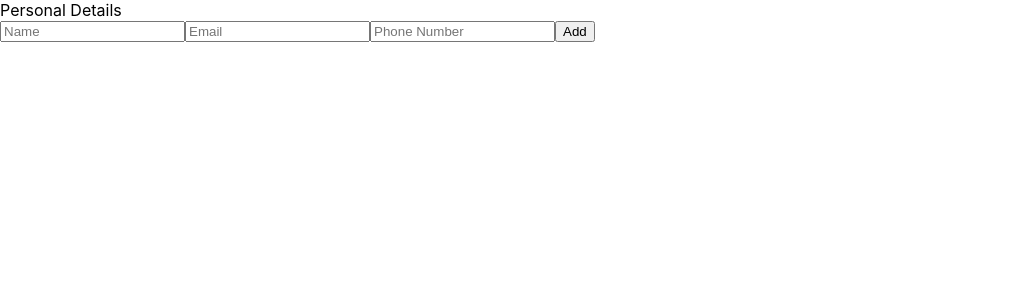
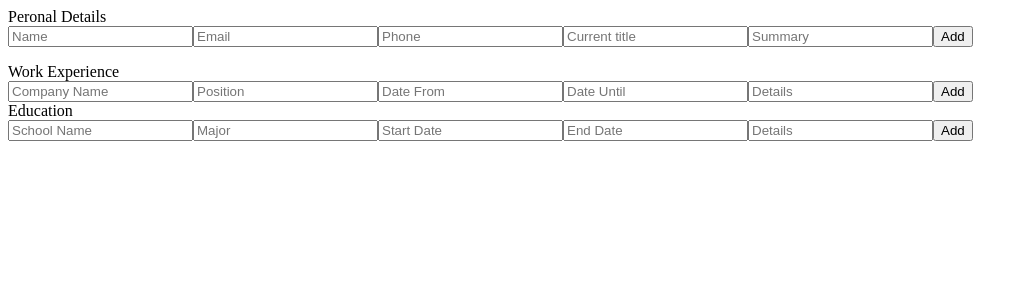
Before and after one commit to yabetsg/resume-builder, a React (Create React App) app: page / in a window 1280 px wide. Shown: the top 300 px of the page, without its empty margins (0-1036 px from the left). Built offline with nearby package versions, Linux system fonts and the light colour scheme.

Commit message:
Add Field, Experience and Education components

```diff
--- a/src/App.js
+++ b/src/App.js
@@ -1,72 +1,142 @@
-import logo from './logo.svg';
-import './App.css';
-import  Personal from './components/Personal';
-import React, { Component } from "react";
-import PersonalOverview from './components/PersonalOverview';
-import uniqid from 'uniqid';
- export default class App extends Component{
-    constructor(props){
+
+import "./styles/App.css";
+import Personal from "./components/Personal";
+import React, { Component, useRef } from "react";
+import PersonalOverview from "./components/PersonalOverview";
+import Experience from "./components/Experience";
+import Education from "./components/Education";
+
+export default class App extends Component {
+  constructor(props) {
     super(props);
     this.state = {
-            input : {name:'',email:'',phone:''},
-            inputs:{
-                personal:[]
-            }
-        }
+      input: { name: "", email: "", phone: "", currentTitle: "", summary: "" },
+      inputs: {
+        personal: [],
+      },
+    };
     this.onChange = this.onChange.bind(this);
     this.onSubmit = this.onSubmit.bind(this);
   }
 
-    onChange(e){
-      const {name,email,phone} = this.state.input;
-     switch(e.target.className){
-      case 'name':
+  onChange(e) {
+    const { name, email, phone, currentTitle, summary } = this.state.input;
+    switch (e.target.className) {
+      case "name":
         this.setState({
-           input:{name:e.target.value,email:email,phone:phone}
+          input: {
+            name: e.target.value,
+            email: email,
+            phone: phone,
+            currentTitle: currentTitle,
+            summary: summary,
+          },
         });
 
         break;
 
-      case 'email':
+      case "email":
         this.setState({
-          input:{name:name,email:e.target.value,phone:phone}
+          input: {
+            name: name,
+            email: e.target.value,
+            phone: phone,
+            currentTitle: currentTitle,
+            summary: summary,
+          },
         });
 
         break;
 
-      case 'phone':
+      case "phone":
         this.setState({
-          input:{name:name,email:email,phone:e.target.value}
+          input: {
+            name: name,
+            email: email,
+            phone: e.target.value,
+            currentTitle: currentTitle,
+            summary: summary,
+          },
         });
         break;
-      default:{
-        console.log('?');
+      case "current-title":
+        this.setState({
+          input: {
+            name: name,
+            email: email,
+            phone: phone,
+            currentTitle: e.target.value,
+            summary: summary,
+          },
+        });
+        break;
+      case "summary":
+        this.setState({
+          input: {
+            name: name,
+            email: email,
+            phone: phone,
+            currentTitle: currentTitle,
+            summary: e.target.value,
+          },
+        });
+        break;
+      default: {
+        this.setState({
+          input: {
+            name: name,
+            email: email,
+            phone: phone,
+            currentTitle: currentTitle,
+            summary: summary,
+          },
+        });
       }
     }
-
-
   }
-    onSubmit(e){
+  onSubmit(e) {
+    const { name, email, phone, currentTitle, summary } = this.state.input;
     e.preventDefault();
 
     this.setState({
-            inputs:{
-                personal:this.state.inputs.personal.concat(this.state.input.name,this.state.input.email,this.state.input.phone)
+      inputs: {
+        personal: this.state.inputs.personal.concat(
+          name,
+          email,
+          phone,
+          currentTitle,
+          summary
+        ),
       },
-            input:{
-              id:uniqid()
-            }
+      input: { name: "", email: "", phone: "", currentTitle: "", summary: "" },
+    });
+    console.log();
 
-        })
     console.log(this.state);
   }
-    render(){
-        return(
+  render() {
+    const { name, email, phone, currentTitle, summary } = this.state.input;
+    return (
       <>
-           <Personal onChange={this.onChange} onSubmit={this.onSubmit}></Personal>
+        <Personal
+          onSubmit={this.onSubmit}
+          onChange={this.onChange}
+          nameValue={name}
+          emailValue={email}
+          phoneValue={phone}
+          currentTitleValue={currentTitle}
+          summaryValue={summary}
+        ></Personal>
         <PersonalOverview inputs={this.state.inputs}></PersonalOverview>
+        <Experience
+          onSubmit={this.onSubmit}
+          onChange={this.onChange}
+        ></Experience>
+        <Education
+          onSubmit={this.onSubmit}
+          onChange={this.onChange}
+        ></Education>
       </>
-
     );
   }
 }
--- /dev/null
+++ b/src/components/Education.js
@@ -0,0 +1,33 @@
+import { Component } from "react";
+import Field from "./Field";
+
+export default class Education extends Component{
+    constructor(props){
+        super(props)
+    }
+    render(){
+        const {onChange, onSubmit} = this.props;
+        return(
+            <section>
+                <Field
+                header = "Education"
+                 placeholder1="School Name"
+          placeholder2="Major"
+          placeholder3="Start Date"
+          placeholder4="End Date"
+          placeholder5 = "Details"
+           className1="school-name"
+          className2="major"
+          className3="start-date"
+          className4="end-date"
+          className5="education-detail"
+
+          onChange={onChange}
+          onSubmit={onSubmit}
+          ></Field>
+            </section>
+        );
+    }
+
+
+}
--- /dev/null
+++ b/src/components/Experience.js
@@ -0,0 +1,32 @@
+import { Component } from "react";
+import Field from "./Field";
+
+export default class Experience extends Component{
+    constructor(props){
+        super(props)
+    }
+    render(){
+        const {onChange, onSubmit} = this.props;
+        return(
+            <section>
+                <Field
+                header = "Work Experience"
+                 placeholder1="Company Name"
+          placeholder2="Position"
+          placeholder3="Date From"
+          placeholder4="Date Until"
+          placeholder5 = "Details"
+          className1="company-name"
+          className2="position"
+          className3="date-from"
+          className4="date-until"
+          className5="details"
+          onChange={onChange}
+          onSubmit={onSubmit}
+          ></Field>
+            </section>
+        );
+    }
+
+
+}
--- /dev/null
+++ b/src/components/Field.js
@@ -0,0 +1,28 @@
+import { Component } from "react";
+
+export default class Field extends Component{
+
+    constructor(props){
+        super(props);
+
+    }
+
+
+    render(){
+        const {onChange, onSubmit,header, value1, value2, value3, value4, value5, placeholder1,placeholder2,placeholder3, placeholder4 , placeholder5, className1, className2, className3, className4, className5} = this.props;
+        return(
+           <section>
+                <form onSubmit={onSubmit}>
+                <header> {header}</header>
+                <input placeholder={placeholder1}className={className1} onChange={onChange} value={value1} ></input>
+                <input placeholder={placeholder2} className={className2}  onChange={onChange} value={value2}></input>
+                <input placeholder={placeholder3} className={className3} onChange={onChange} value = {value3}></input>
+                <input placeholder={placeholder4} className={className4} onChange={onChange} value = {value4}></input>
+                <input placeholder={placeholder5} className={className5} onChange={onChange} value = {value5}></input>
+                <button type="submit">Add</button>
+                </form>
+           </section>
+        );
+    }
+
+}
--- a/src/components/Personal.js
+++ b/src/components/Personal.js
@@ -1,26 +1,38 @@
 import React, { Component } from "react";
 
 import uniqid from "uniqid";
+import Field from "./Field";
 
-export default class Personal extends Component{
-
-    constructor(props){
+export default class Personal extends Component {
+  constructor(props) {
     super(props);
-
   }
 
-
-    render(){
-        const {onChange, onSubmit} = this.props;
-        return(
+  render() {
+    const { onChange, onSubmit, nameValue, emailValue, phoneValue, currentTitleValue, summaryValue } =
+      this.props;
+    return (
       <section>
-                <form onSubmit={onSubmit}>
-                <header> Personal Details</header>
-                <input placeholder="Name" className="name" onChange={onChange}></input>
-                <input placeholder="Email" className="email"  onChange={onChange}></input>
-                <input placeholder="Phone Number" className="phone"  onChange={onChange}></input>
-                <button type="submit">Add</button>
-                </form>
+        <Field
+          header = "Peronal Details"
+          placeholder1="Name"
+          placeholder2="Email"
+          placeholder3="Phone"
+          placeholder4="Current title"
+          placeholder5="Summary"
+          className1="name"
+          className2="email"
+          className3="phone"
+          className4="current-title"
+          className5="summary"
+          onChange={onChange}
+          onSubmit={onSubmit}
+          value1={nameValue}
+          value2={emailValue}
+          value3={phoneValue}
+          value4={currentTitleValue}
+          value5={summaryValue}
+        ></Field>
       </section>
     );
   }
--- a/src/index.js
+++ b/src/index.js
@@ -1,6 +1,5 @@
 import React from 'react';
 import ReactDOM from 'react-dom/client';
-import './index.css';
 import App from './App';
 import reportWebVitals from './reportWebVitals';
 
```
Also changed, not shown: src/setupTests.js (deleted, +0 -5 lines), src/components/ExperienceOverview.js (added), src/components/Initialize.js (deleted), src/logo.svg (deleted), src/styles/App.css (renamed from src/App.css), src/styles/index.css (renamed from src/index.css), 1 other file (tests, documents, lock files or other folders). Lines whose indentation alone changed are shown as unchanged.
